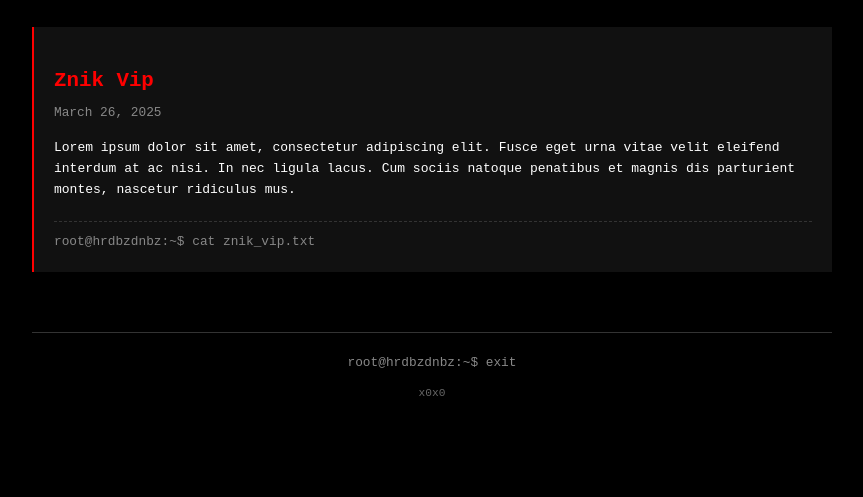
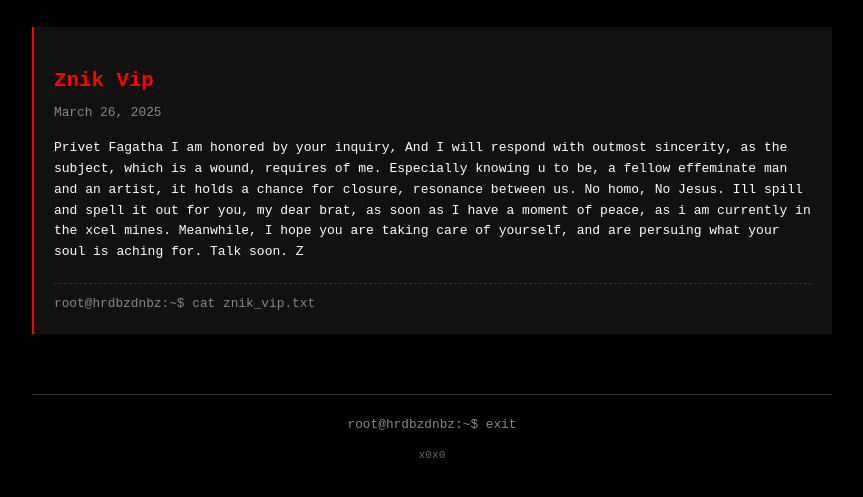
Before and after one commit to hardbazdonbaz/harbazdonbaz.github.io, a plain HTML site: page index.html in a window 1280 px wide. Shown: the part 239-736 px from the top of the page, without its empty margins (208-1071 px from the left). Drawn offline with Linux system fonts and the light colour scheme.

Commit message:
Update index.html

```diff
--- a/index.html
+++ b/index.html
@@ -28,22 +28,49 @@
     <main class="blog-content">
       <!-- Blog post container -->
       <div class="posts-container">
+
+
+
+
         <!-- BLOG POST TEMPLATE - Copy this entire block to add a new post -->
+
         <article class="post-card">
           <div class="post-header">
+
             <h2 class="post-title">Znik Vip</h2>
             <div class="post-meta">
               <span class="post-date">March 26, 2025</span>
             </div>
           </div>
           <div class="post-content">
-            <p>Lorem ipsum dolor sit amet, consectetur adipiscing elit. Fusce eget urna vitae velit eleifend interdum at ac nisi. In nec ligula lacus. Cum sociis natoque penatibus et magnis dis parturient montes, nascetur ridiculus mus.</p>
+            <p>
+
+
+
+Privet Fagatha
+
+I am honored by your inquiry,
+And I will respond with outmost sincerity, as the subject, which is a wound, requires of me.
+Especially knowing u to be, a fellow effeminate man and an artist, it holds a chance for closure, resonance between us. No homo, No Jesus.
+
+Ill spill and spell it out for you, my dear brat, as soon as I have a moment of peace, as i am currently in the xcel mines.
+
+Meanwhile, I hope you are taking care of yourself, and are persuing what your soul is aching for. Talk soon.
+
+Z
+
+</p>
           </div>
           <div class="post-footer">
             <span class="terminal-prompt-small">root@hrdbzdnbz:~$ cat znik_vip.txt</span>
           </div>
         </article>
+
         <!-- END BLOG POST TEMPLATE -->
+
+
+
+
 
         <!-- You can copy the BLOG POST TEMPLATE above and paste it here to add more posts -->
       </div>
```
